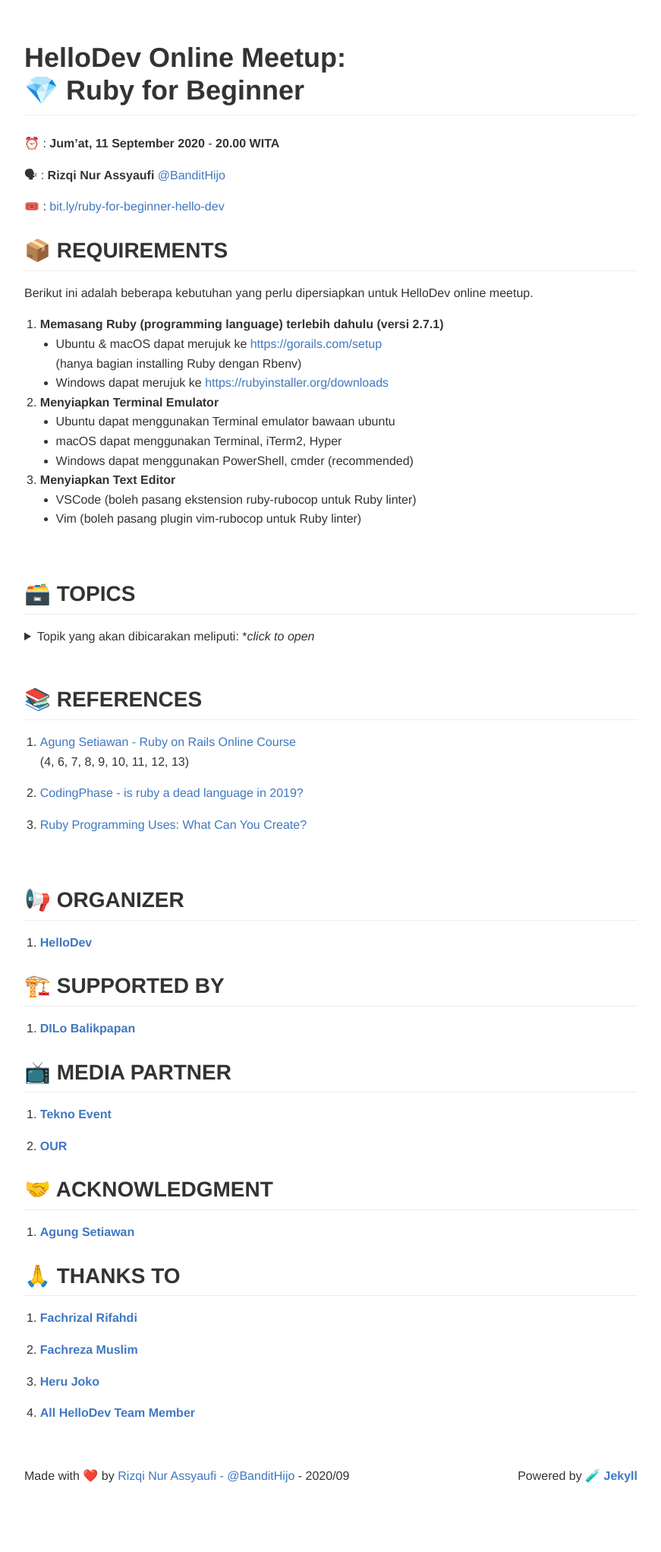
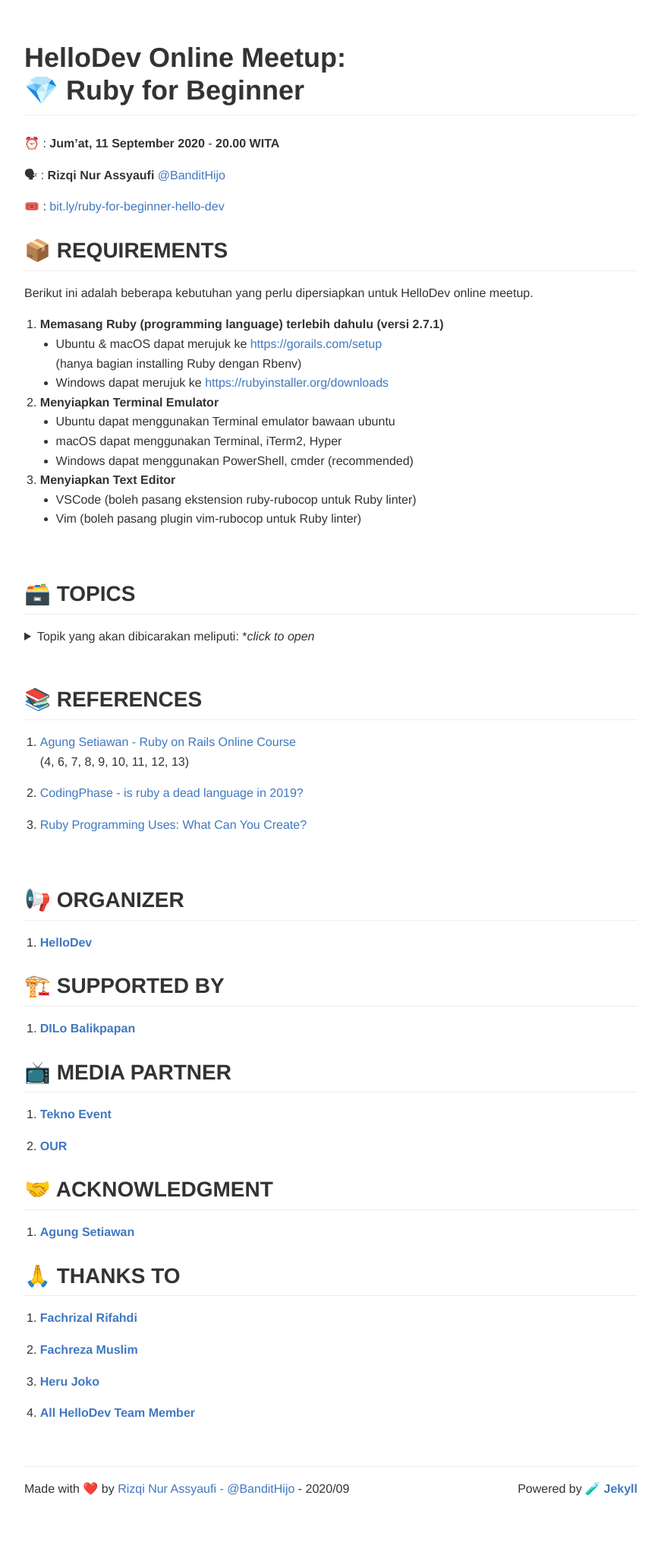
Before and after one commit to bandithijo/hellodev_ruby_meetup, a Jekyll site: the page built from README.md, in a window 1280 px wide. Shown: the whole page at 76% size, without its empty margins (204-1075 px from the left). Built offline with Jekyll 4.4.1, drawn with Linux system fonts in a browser that asks for light colours.

Commit message:
Add hr footer

```diff
--- a/README.md
+++ b/README.md
@@ -166,6 +166,8 @@ Berikut ini adalah beberapa kebutuhan yang perlu dipersiapkan untuk HelloDev onl
 
 <br>
 
+<hr class="footer">
+
 <div id="footer-box">
 <p class="alignl">Made with ❤️ by <a href="https://bandithijo.github.io">Rizqi Nur Assyaufi - @BanditHijo</a> - 2020/09</p>
 <p class="alignr">Powered by 🧪 <a href="https://jekyllrb.com"><b>Jekyll</b></a></p>
--- a/assets/css/style.css
+++ b/assets/css/style.css
@@ -2,6 +2,12 @@
   margin: 0 auto;
   max-width: 900px;
   color: #ffffff;
+}
+
+hr.footer {
+  border: none;
+  border-bottom: 1px solid #eee;
+  margin-bottom: 16px;
 }
 
 #footer-box .alignl {
```
